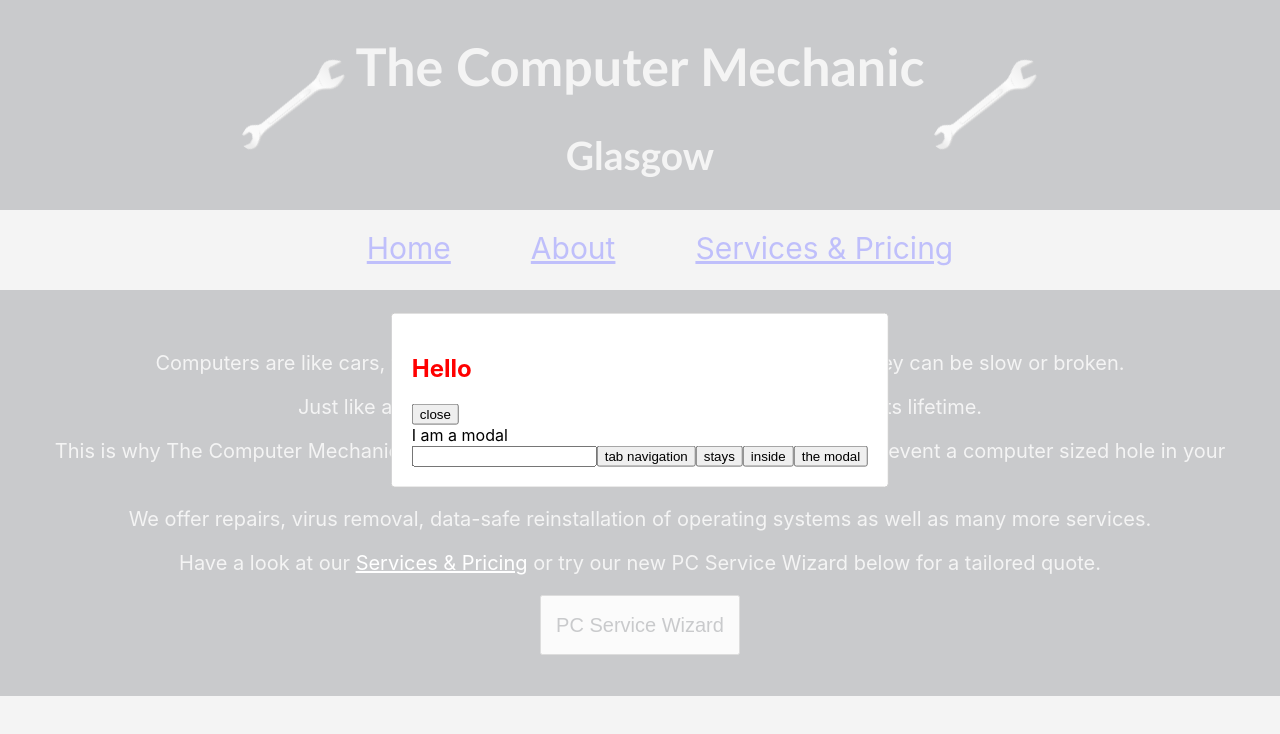
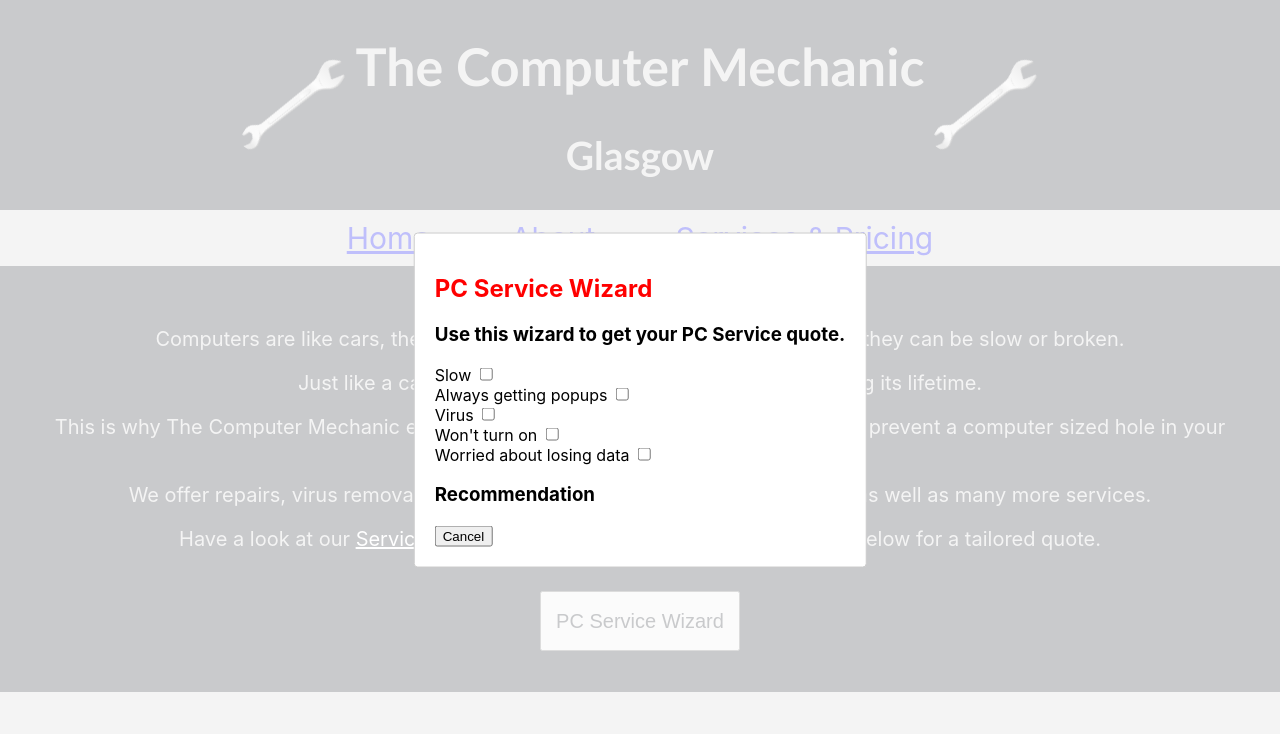
Before and after one commit to gallpaul8892/The-Computer-Mechanic, a React (Create React App) app: page / in a window 1280 px wide. Both pictures are taken after a click on the button "PC Service Wizard". Shown: the top 734 px of the page. Built offline with nearby package versions, Linux system fonts and the light colour scheme.

Commit message:
Just need to finish about section and work out algo for pricing

```diff
--- a/src/Css/App.css
+++ b/src/Css/App.css
@@ -42,8 +42,7 @@
   color: #282c34;
   font-size: 30px;
   margin: 0px;
-  height: 60px;
-  padding-top: 20px;
+  padding: 10px;
 }
 .App menu .item {
   margin: 20px;
--- a/src/Css/Home.css
+++ b/src/Css/Home.css
@@ -42,8 +42,7 @@
   color: #282c34;
   font-size: 30px;
   margin: 0px;
-  height: 60px;
-  padding-top: 20px;
+  padding: 10px;
 }
 .App menu .item {
   margin: 20px;
--- a/src/Css/PriceList.css
+++ b/src/Css/PriceList.css
@@ -42,8 +42,7 @@
   color: #282c34;
   font-size: 30px;
   margin: 0px;
-  height: 60px;
-  padding-top: 20px;
+  padding: 10px;
 }
 .App menu .item {
   margin: 20px;
--- a/src/Css/ServiceWizard.css
+++ b/src/Css/ServiceWizard.css
@@ -42,8 +42,7 @@
   color: #282c34;
   font-size: 30px;
   margin: 0px;
-  height: 60px;
-  padding-top: 20px;
+  padding: 10px;
 }
 .App menu .item {
   margin: 20px;
@@ -61,6 +60,7 @@
 
 .service-wizard button {
   height: 60px;
+  margin-top: 20px;
   width: 200px;
   font-size: 20px;
   color: #282c34;
--- a/src/Sass/App.scss
+++ b/src/Sass/App.scss
@@ -52,8 +52,7 @@ $linkColor: white;
     color: $primaryColor;
     font-size: 30px;
     margin:0px;
-    height:60px;
-    padding-top:20px;
+    padding:10px;
 
     .item {
       margin: 20px;
--- a/src/Sass/ServiceWizard.scss
+++ b/src/Sass/ServiceWizard.scss
@@ -2,6 +2,7 @@
 .service-wizard {
   button {
     height: 60px;
+    margin-top:20px;
     width: 200px;
     font-size: 20px;
     color: $primaryColor;
--- a/src/ServiceWizard/ServiceWizard.js
+++ b/src/ServiceWizard/ServiceWizard.js
@@ -1,9 +1,20 @@
 import Modal from "react-modal";
-import { useState } from "react";
+import { useState, useRef } from "react";
 import "../Css/ServiceWizard.css";
+import PriceList from "../PriceList";
 
 const ServiceWizard = (props) => {
-  var subtitle;
+  let subtitle;
+  const [modalIsOpen, setIsOpen] = useState(false);
+  const [recommendation, setRecommendation] = useState("");
+
+  const slow = useRef();
+  const popups = useRef();
+  const virus = useRef();
+  const noPower = useRef();
+  const keepData = useRef();
+
+  Modal.setAppElement(document.getElementById('root'))
 
   const customStyles = {
     content: {
@@ -15,19 +26,46 @@ const ServiceWizard = (props) => {
       transform: "translate(-50%, -50%)",
     },
   };
-  const [modalIsOpen, setIsOpen] = useState(false);
-  function openModal() {
+
+  const prices = {
+    virusRemoval: 50,
+    osInstall: 30,
+    keepData: 10,
+    keepApps: 10,
+    ssdUpgrade: 30,
+  };
+
+  const openModal = () => {
     setIsOpen(true);
-  }
+  };
 
-  function afterOpenModal() {
+  const afterOpenModal = () => {
     // references are now sync'd and can be accessed.
     subtitle.style.color = "#f00";
-  }
+  };
 
-  function closeModal() {
+  const closeModal = () => {
     setIsOpen(false);
-  }
+  };
+
+  const recommendationCost = () => {
+    let cost = 0;
+    if (slow.current.checked) {
+      cost += 30;
+    }
+    if (popups.current.checked) {
+      cost += prices.virusRemoval;
+    }
+    if (keepData.current.checked) {
+      cost += prices.keepData;
+    }
+    if(noPower.current.checked){
+        cost = "Power failure is not an issue that the computer mechanic can solve."
+        return setRecommendation(cost);
+    }
+
+    return setRecommendation("£" + cost);
+  };
 
   return (
     <div className="service-wizard">
@@ -39,18 +77,35 @@ const ServiceWizard = (props) => {
         style={customStyles}
         contentLabel="Example Modal"
       >
-        <h2 ref={(_subtitle) => (subtitle = _subtitle)}>Hello</h2>
+        <h2 ref={(_subtitle) => (subtitle = _subtitle)}>PC Service Wizard</h2>
+        <h3>Use this wizard to get your PC Service quote.</h3>
+
+        <div>
+          <div>
+            Slow <input type="checkbox" ref={slow} onChange={recommendationCost}></input>
+          </div>
+          <div>
+            Always getting popups <input type="checkbox" ref={popups} onChange={recommendationCost}></input>
+          </div>
+          <div>
+            Virus <input type="checkbox" ref={virus} onChange={recommendationCost}></input>
+          </div>
+          <div>
+            Won't turn on <input type="checkbox" ref={noPower} onChange={recommendationCost}></input>
+          </div>
+
+          <div>
+            Worried about losing data{" "}
+            <input type="checkbox" ref={keepData} onChange={recommendationCost}></input>
+          </div>
+        </div>
+        <div>
+          <h3>Recommendation</h3>
+          {recommendation}
+        </div>
         <button onClick={closeModal} className="service-wizard-btn">
-          close
+          Cancel
         </button>
-        <div>I am a modal</div>
-        <form>
-          <input />
-          <button>tab navigation</button>
-          <button>stays</button>
-          <button>inside</button>
-          <button>the modal</button>
-        </form>
       </Modal>
     </div>
   );
```
